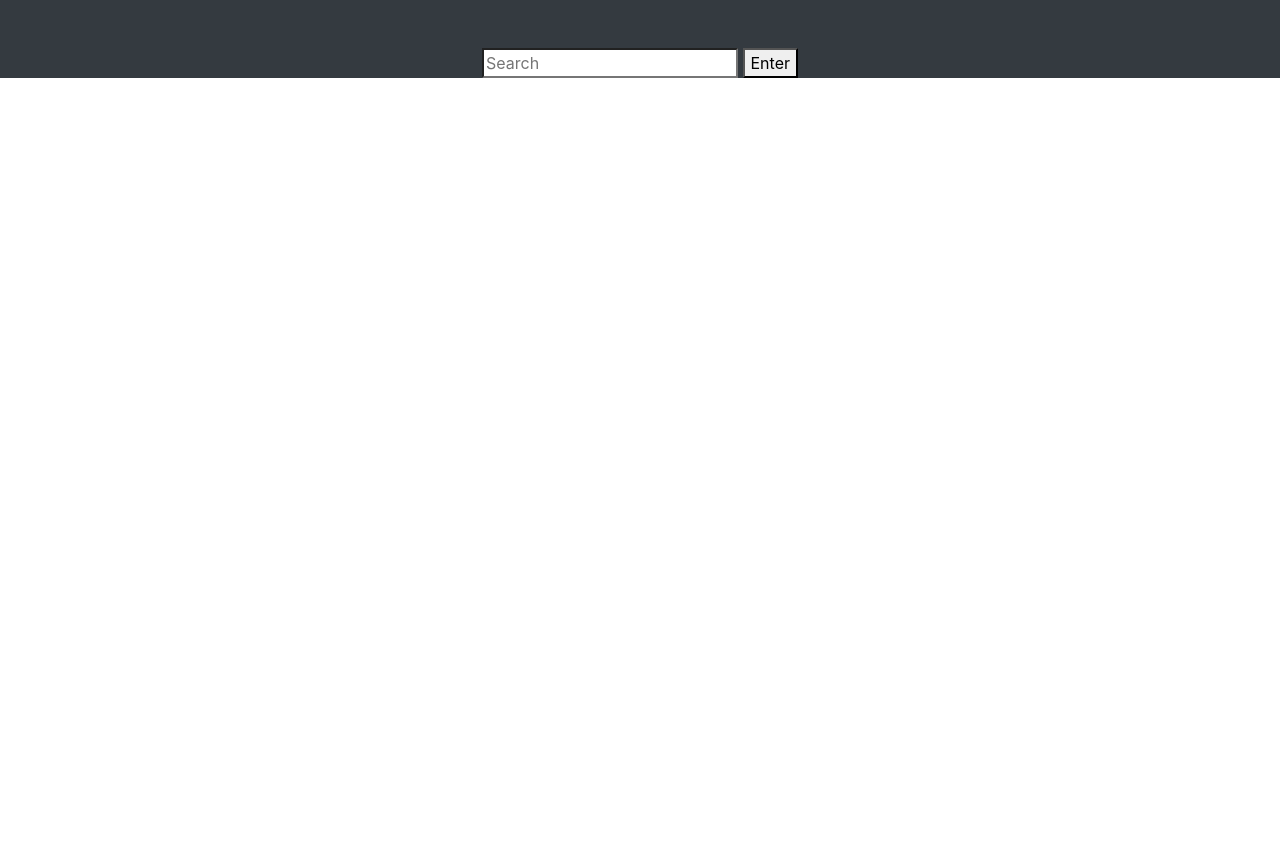
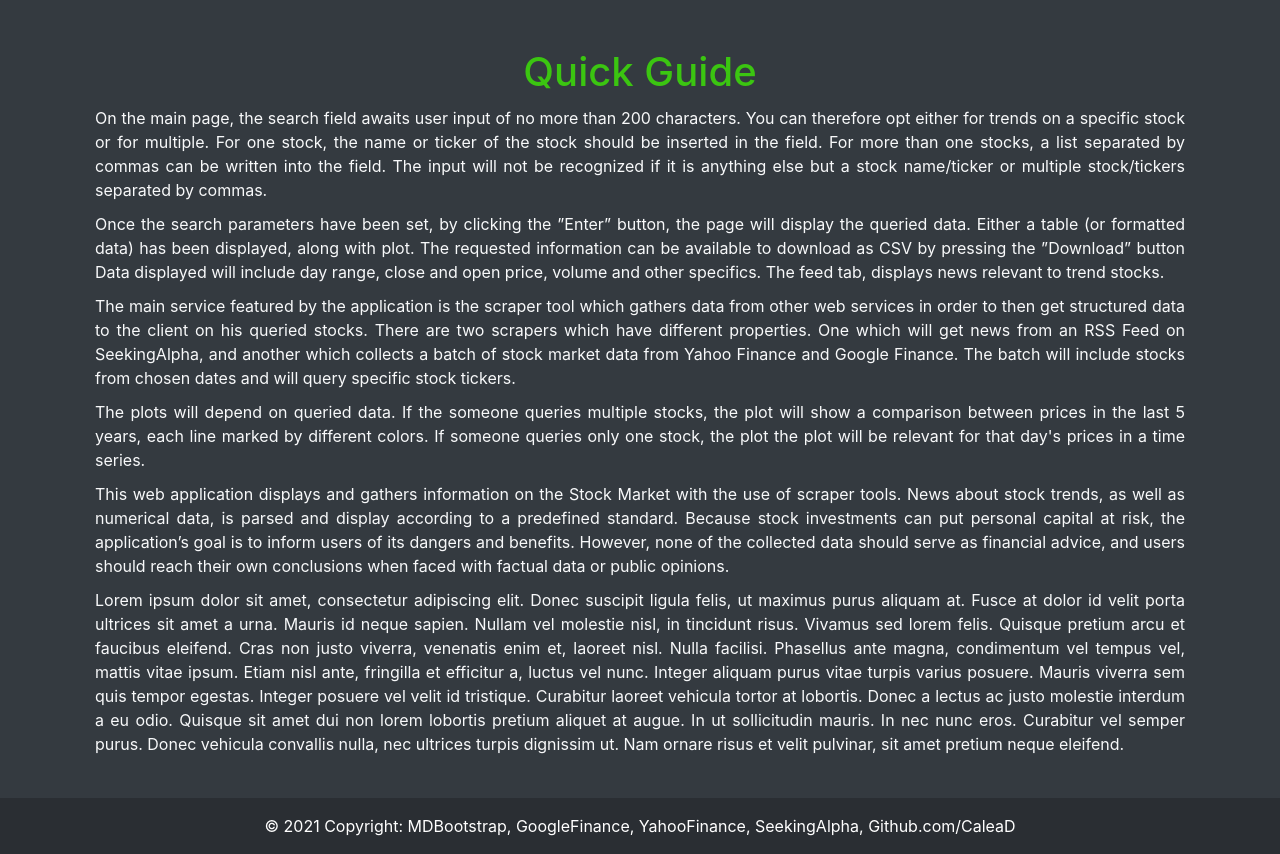
Before and after one commit to CaleaD/stock-trends-web-scraper, a Flask app: page /about in a window 1280 px wide. Shown: the part 72-926 px from the top of the page. Before the commit the page ends 150 px from the top, so only its background shows below. Run offline with Flask 2, Linux system fonts and the light colour scheme; some libraries are stand-ins or nearby versions.

Commit message:
About updated. Added footer to base.

```diff
--- a/website/templates/about.html
+++ b/website/templates/about.html
@@ -2,19 +2,48 @@
 
 {% block content %}
 
-<section class="bg-dark text-light p-5 p-lg-0 pt-lg-5 text-center text-sm-start">
-<form method="POST">
-                    <div class="search-bar">
-                        <input
-                        type="search"
-                        placeholder="Search"
-                        id="site-search"
-                        name="user-query"
-                        aria-label="Search through site content"
-                        />
-                        <!--For design example, redirect to display page. Modify action later-->
-                        <button type="submit">Enter</button>
-                    </div>
-</form>
+<section class="bg-dark text-light p-5 p-lg-0 pt-lg-5 text-justify text-sm-start">
+    <div class="container">
+         <h1 class="text-center">
+             <span>Quick Guide</span>
+        </h1>
+        <p>
+            On the main page, the search field awaits user input of no more than 200 characters. You can therefore
+        opt either for trends on a specific stock or for multiple. For one stock, the name or ticker of the stock
+        should be inserted in the field. For more than one stocks, a list separated by commas can be written
+        into the field. The input will not be recognized if it is anything else but a stock name/ticker or multiple stock/tickers separated by commas.
+        </p>
+        <p>
+            Once the search parameters have been set, by clicking the ”Enter” button, the page will display the queried data.
+        Either a table (or formatted data) has been displayed, along with plot.
+        The requested information can be available to download as CSV by pressing the ”Download” button
+        Data displayed will include day range, close and open price, volume and other specifics.
+        The feed tab, displays news relevant to trend stocks.
+        </p>
+        <p>
+            The main service featured by the application is the scraper tool which gathers data from other
+        web services in order to then get structured data to the client on his queried stocks. There are two
+        scrapers which have different properties. One which will get news from an RSS Feed on SeekingAlpha,
+        and another which collects a batch of stock market data from Yahoo Finance and Google Finance. The batch
+        will include stocks from chosen dates and will query specific stock tickers.
+        </p>
+        <p>
+            The plots will depend on queried data. If the someone queries multiple stocks, the plot will show a comparison
+        between prices in the last 5 years, each line marked by different colors. If someone queries only one stock, the plot
+        the plot will be relevant for that day's prices in a time series.
+        </p>
+        <p>
+            This web application displays and gathers information
+        on the Stock Market with the use of scraper tools. News about stock trends, as well as numerical
+        data, is parsed and display according to a predefined standard. Because stock investments can
+        put personal capital at risk, the application’s goal is to inform users of its dangers and benefits.
+        However, none of the collected data should serve as financial advice, and users should reach their
+        own conclusions when faced with factual data or public opinions.
+        </p>
+        <p> Lorem ipsum dolor sit amet, consectetur adipiscing elit. Donec suscipit ligula felis, ut maximus purus aliquam at. Fusce at dolor id velit porta ultrices sit amet a urna. Mauris id neque sapien. Nullam vel molestie nisl, in tincidunt risus. Vivamus sed lorem felis. Quisque pretium arcu et faucibus eleifend. Cras non justo viverra, venenatis enim et, laoreet nisl. Nulla facilisi. Phasellus ante magna, condimentum vel tempus vel, mattis vitae ipsum. Etiam nisl ante, fringilla et efficitur a, luctus vel nunc. Integer aliquam purus vitae turpis varius posuere.
+
+Mauris viverra sem quis tempor egestas. Integer posuere vel velit id tristique. Curabitur laoreet vehicula tortor at lobortis. Donec a lectus ac justo molestie interdum a eu odio. Quisque sit amet dui non lorem lobortis pretium aliquet at augue. In ut sollicitudin mauris. In nec nunc eros. Curabitur vel semper purus. Donec vehicula convallis nulla, nec ultrices turpis dignissim ut. Nam ornare risus et velit pulvinar, sit amet pretium neque eleifend. </p>
+    </div>
+
 </section>
 {% endblock %}
--- a/website/templates/base.html
+++ b/website/templates/base.html
@@ -19,6 +19,8 @@
           rel="stylesheet"
           href="https://cdn.jsdelivr.net/npm/bootstrap-icons@1.3.0/font/bootstrap-icons.css"
         />
+
+        <link rel="stylesheet" type="text/css" href="{{ url_for('static', filename='/style/home.css') }}">
         <script src="https://cdn.jsdelivr.net/npm/chart.js@2.9.4/dist/Chart.min.js"></script>
 <!--        <script src="https://cdn.jsdelivr.net/npm/chart.js"></script>-->
 
@@ -62,7 +64,17 @@
             integrity="sha384-JZR6Spejh4U02d8jOt6vLEHfe/JQGiRRSQQxSfFWpi1MquVdAyjUar5+76PVCmYl"
             crossorigin="anonymous"
         ></script>
-
+        <!-- Footer -->
+        <footer class="bg-dark text-center text-white">
+            <!-- Copyright -->
+            <div class="text-center p-3" style="background-color: rgba(0, 0, 0, 0.2);">© 2021 Copyright:
+                <a class="text-white" href="https://mdbootstrap.com/">MDBootstrap</a>,
+                <a class="text-white" href="https://www.google.com/finance/">GoogleFinance</a>,
+                <a class="text-white" href="https://finance.yahoo.com/">YahooFinance</a>,
+                <a class="text-white" href="https://seekingalpha.com/">SeekingAlpha</a>,
+                <a class="text-white" href="https://github.com/CaleaD">Github.com/CaleaD</a>
+            </div>
+        </footer>
         <!--<script
           type="text/javascript"
           src="{{ url_for('static', filename='index.js') }}"
--- a/website/views.py
+++ b/website/views.py
@@ -127,16 +127,14 @@ def home():
     #data = request.form
     return render_template("home.html",result = result,img = image,multiple=multiple)
 
-@views.route('/download-csv/<filename>')
-def download_csv(filename):
-    try:
-        return send_file(
-            'hist.csv',
-            mimetype='text/csv',
-            as_attachment=True
-        )
-    except FileNotFoundError:
-       abort(404)
+@views.route("/download")
+def download_csv():
+    return send_file(
+        "hist.csv",
+        mimetype='text/csv',
+        attachment_filename='hist.csv',
+        as_attachment=True)
+
 
 @views.route('/about')
 def about():
```
Also changed, not shown: website/templates/home.html (+5 -16 lines).
